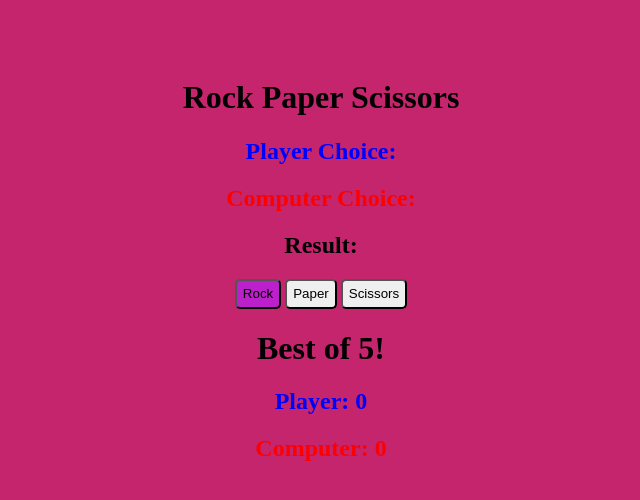
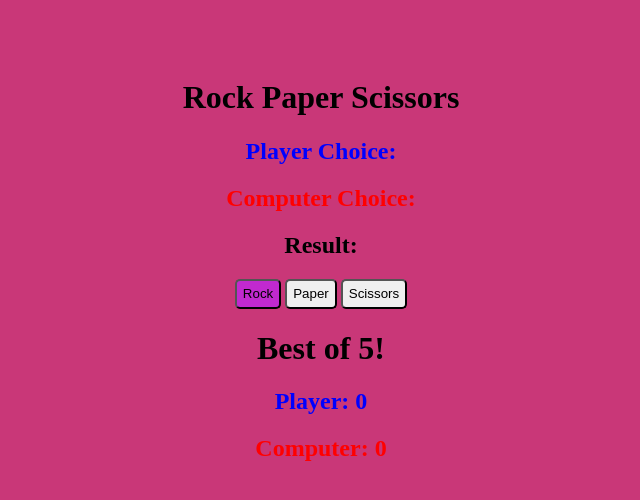
Before and after one commit to AlexPeti/RPS, a plain HTML site: page index.html in a window 1280 px wide. In both pictures the pointer is over the button "Rock". Shown: the whole page, without its empty margins (319-959 px from the left). Drawn offline with Linux system fonts and the light colour scheme.

Commit message:
Changed the colors

```diff
--- a/styles.css
+++ b/styles.css
@@ -1,5 +1,5 @@
 body {
-    background-color: rgb(196, 37, 109);
+    background-color: rgb(201, 55, 120);
     text-align: center;
     padding: 50px;
 }
@@ -11,7 +11,7 @@ button {
 }
 
 button:hover {
-    background: rgb(188, 32, 202);
+    background: rgb(193, 41, 207);
     transition: 1.3s;
 }
 
```
